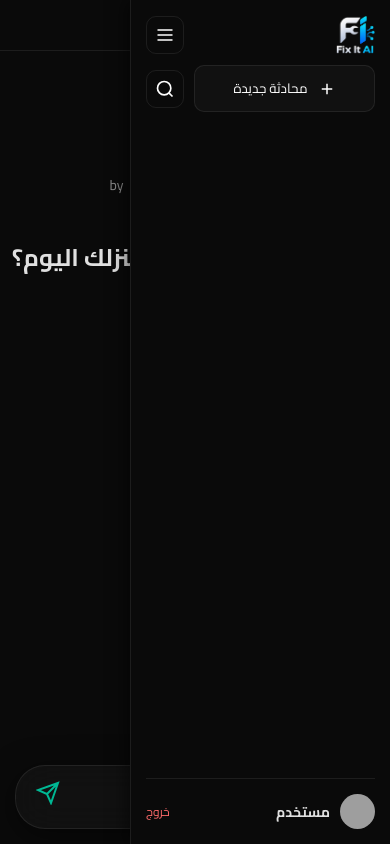
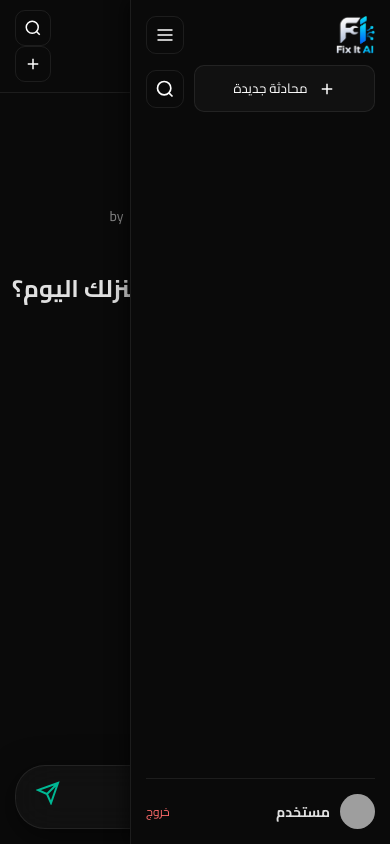
Before and after one commit to yasinnaghi8/Fix-it-AI, a plain HTML site: page index.html in a window 390 px wide. Drawn offline with nearby package versions, Linux system fonts and the light colour scheme; no server answers; grey boxes are pictures that could not be loaded.

Commit message:
Update index.html

```diff
--- a/index.html
+++ b/index.html
@@ -32,6 +32,11 @@
 
         <div id="chatHistory" class="chat-history-scroll"></div>
 
+        <!-- سهم التمرير في السايدبار -->
+        <button id="sidebarScrollBtn" class="scroll-btn-sidebar hidden">
+            <svg viewBox="0 0 24 24" width="18" height="18" stroke="var(--accent)" stroke-width="2" fill="none"><path d="M12 5v14M19 12l-7 7-7-7"/></svg>
+        </button>
+
         <div class="user-profile">
             <div style="display: flex; align-items: center; gap: 10px;">
                 <img id="userAvatar" src="https://ui-avatars.com/api/?name=U&background=00b894&color=fff" class="avatar" alt="User">
@@ -48,17 +53,22 @@
             <svg viewBox="0 0 24 24" width="24" height="24" stroke="currentColor" stroke-width="2" fill="none"><path d="M3 12h18M3 6h18M3 18h18"/></svg>
         </button>
 
-        <!-- الشريط العلوي (جزء من المحتوى) -->
+        <!-- الشريط العلوي -->
         <div class="chat-header-bar" id="chatHeaderBar">
             <img src="logo2.png" class="top-logo" id="topLogo">
 
-            <!-- شايب الاختصارات (للشاشات الكبيرة بس) -->
             <div class="top-shortcuts desktop-only">
                 <button id="searchBtnTop" class="icon-btn"><svg viewBox="0 0 24 24" width="18" height="18" stroke="currentColor" stroke-width="2" fill="none"><circle cx="11" cy="11" r="8"/><line x1="21" y1="21" x2="16.65" y2="16.65"/></svg></button>
                 <button id="newChatBtnTop" class="icon-btn"><svg viewBox="0 0 24 24" width="18" height="18" stroke="currentColor" stroke-width="2" fill="none"><line x1="12" y1="5" x2="12" y2="19"/><line x1="5" y1="12" x2="19" y2="12"/></svg></button>
             </div>
 
             <span id="headerChatTitle" class="header-chat-title" onclick="editChatTitleFromHeader()">محادثة جديدة</span>
+
+            <!-- أزرار في الموبايل -->
+            <div class="top-actions-mobile mobile-only">
+                <button id="searchBtnMobile" class="icon-btn"><svg viewBox="0 0 24 24" width="18" height="18" stroke="currentColor" stroke-width="2" fill="none"><circle cx="11" cy="11" r="8"/><line x1="21" y1="21" x2="16.65" y2="16.65"/></svg></button>
+                <button id="newChatBtnMobile" class="icon-btn"><svg viewBox="0 0 24 24" width="18" height="18" stroke="currentColor" stroke-width="2" fill="none"><line x1="12" y1="5" x2="12" y2="19"/><line x1="5" y1="12" x2="19" y2="12"/></svg></button>
+            </div>
         </div>
 
         <div class="welcome-logo" id="welcomeLogo">
```
